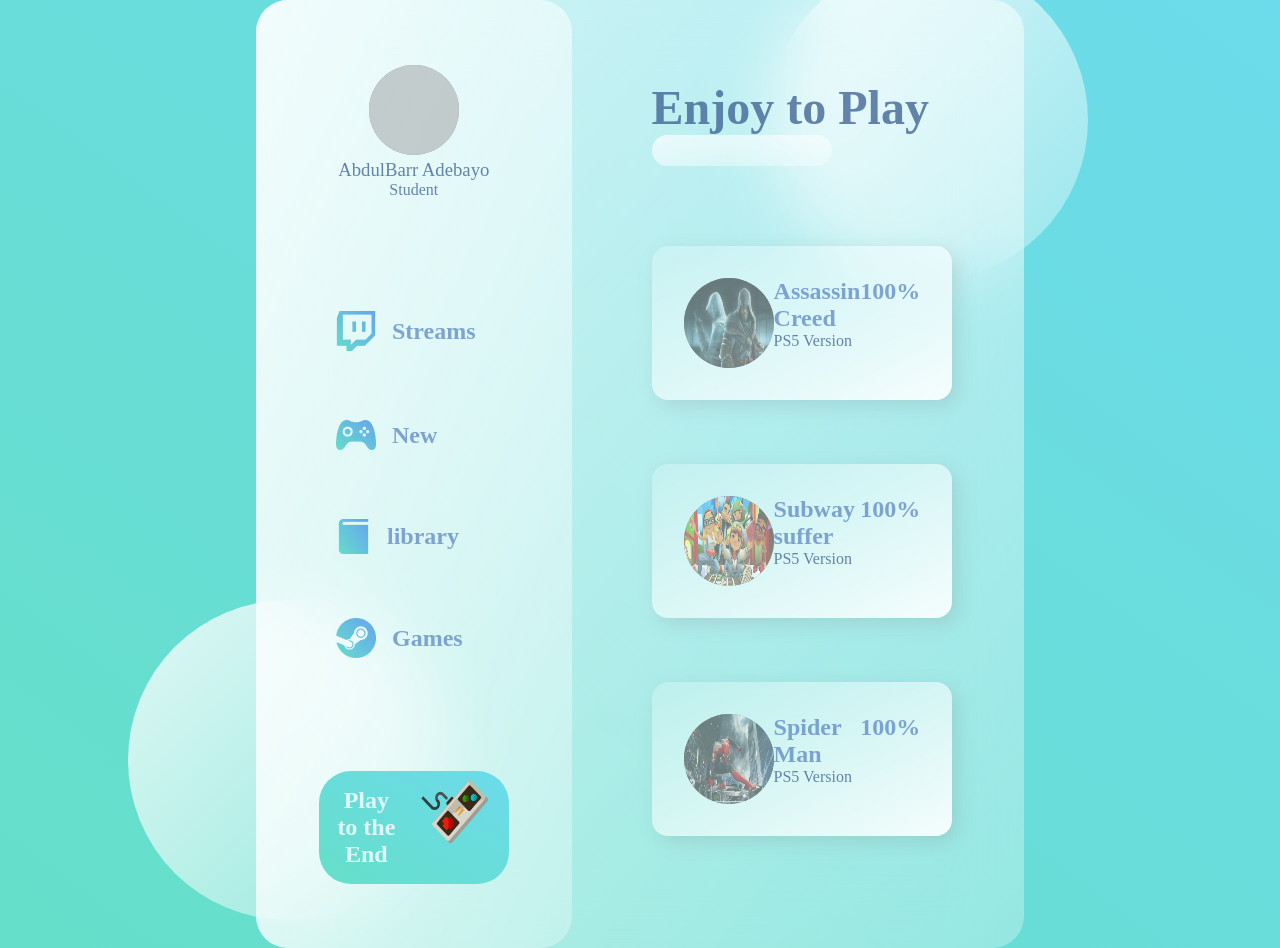
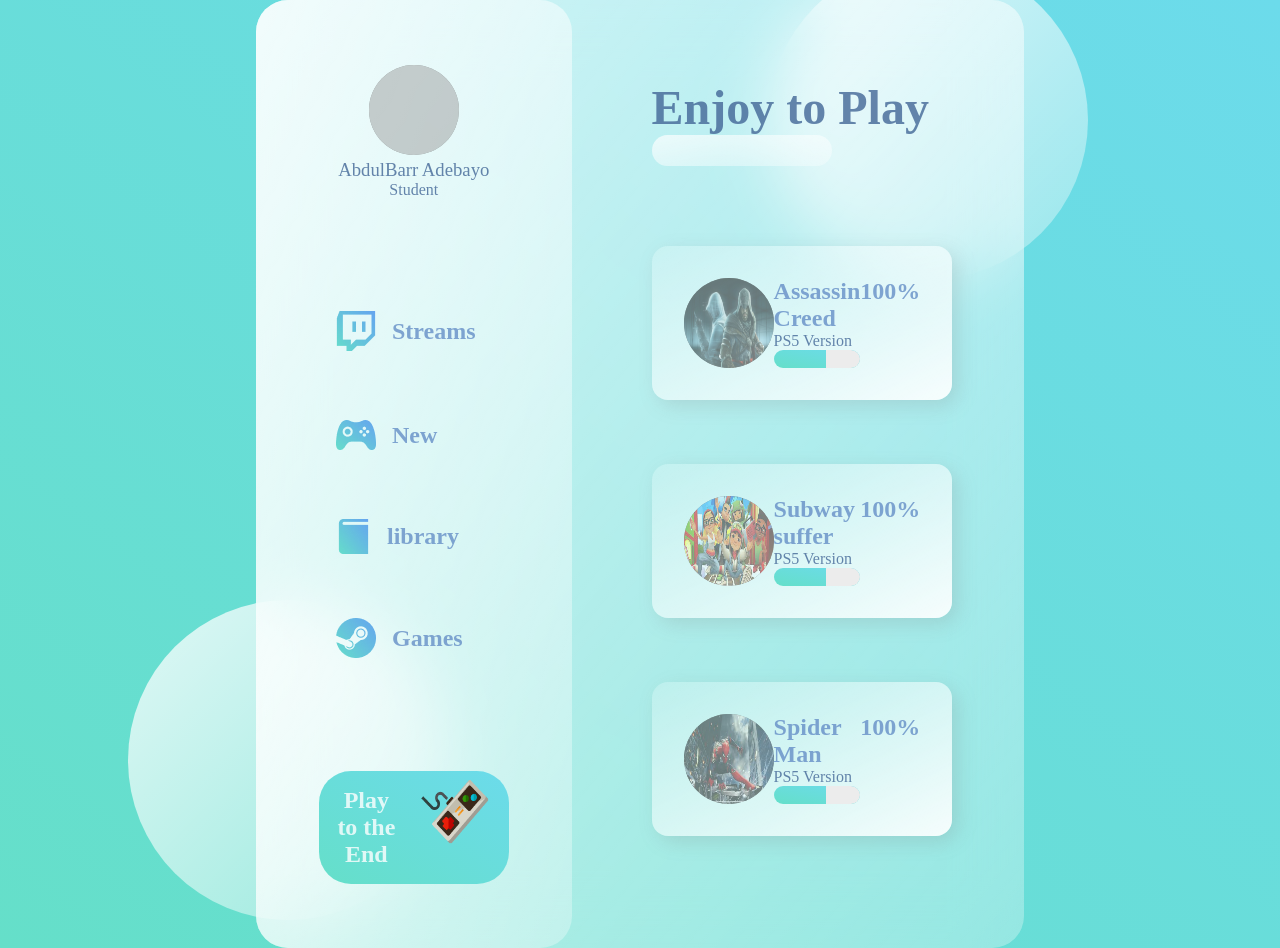
Before and after one commit to Abdul-Bareeh/glass-website, a plain HTML site: page index.html in a window 1280 px wide. Drawn offline with Linux system fonts and the light colour scheme; grey boxes are pictures that could not be loaded.

Commit message:
first commit

```diff
--- a/style.css
+++ b/style.css
@@ -153,5 +153,27 @@ border-radius:2rem;
     border-radius: 1rem;
     margin: 2rem 0rem;
     padding: 2rem;
-    box-shadow: 6px 6px 20px rgba(122, 122, 122, 0.2)
+    box-shadow: 6px 6px 20px rgba(122, 122, 122, 0.2);
+    justify-content:space-between;
 }
+.progress{
+    background:linear-gradient(to right top, #65dfc9, #6cdbeb);
+    width:100%;
+    height:25%;
+    border-radius:1rem;
+    position:relative;
+    overflow: hidden;
+}
+.progress::after{
+    content:"";
+    width:100%;
+    height:100%;
+    background:rgb(236, 236, 236);
+    position:absolute;
+    left:60%;
+}
+.card-info{
+    display:flex;
+    justify-content: space-between;
+    flex-direction: column;
+}
```
